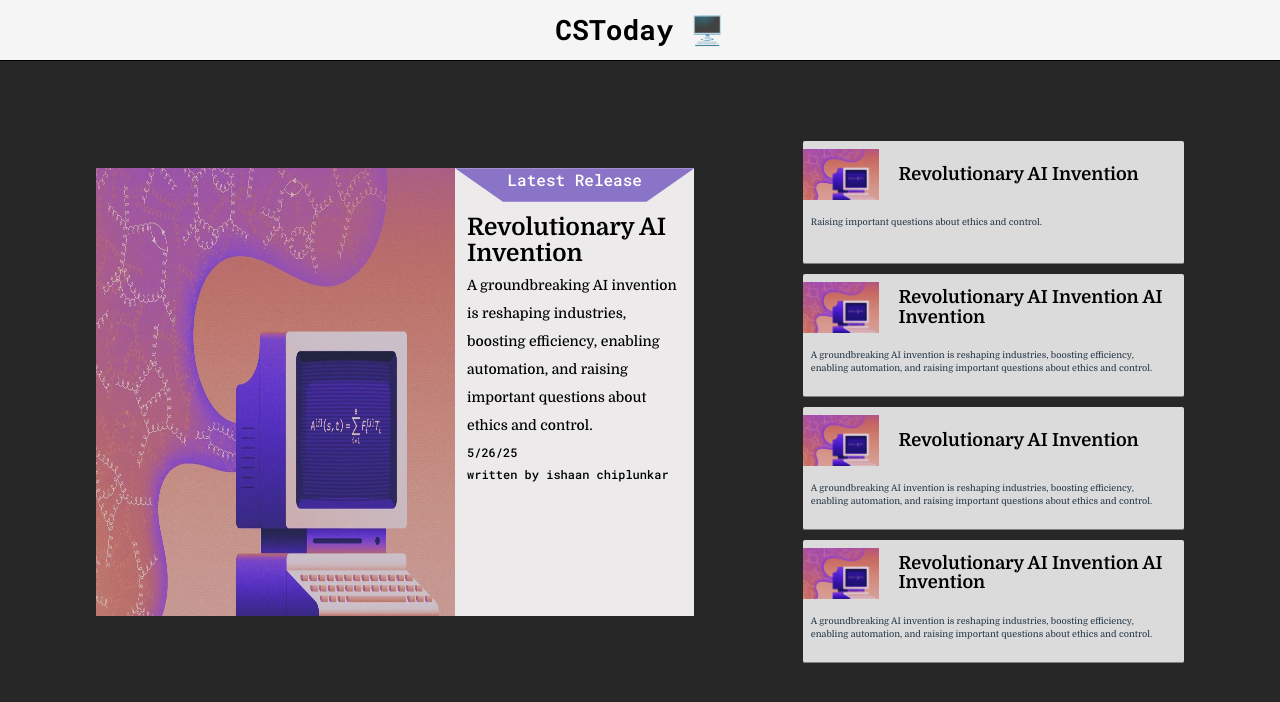
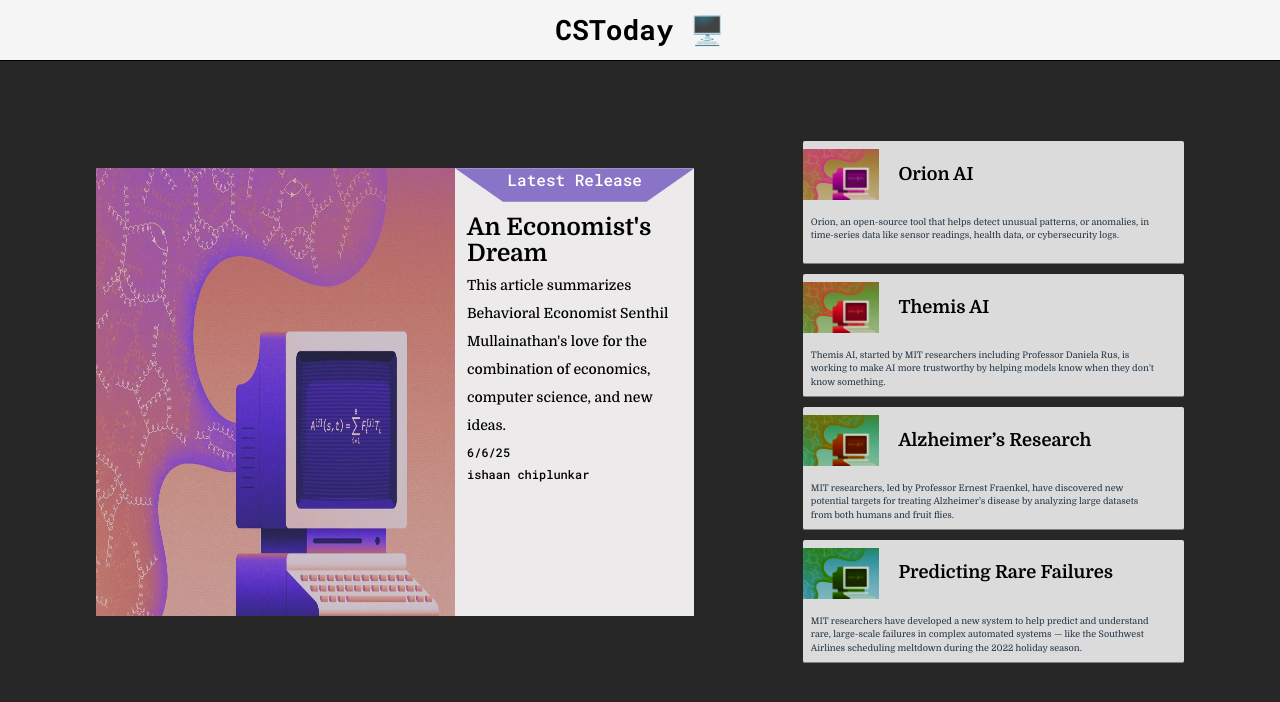
Before and after one commit to ishaanchip/csa-news-final, a React (Vite) app: page / in a window 1280 px wide. Shown: the top 702 px of the page. Built offline with nearby package versions, Linux system fonts and the light colour scheme.

Commit message:
finishing touched to home

```diff
--- a/src/components/Article/ArticleData.js
+++ b/src/components/Article/ArticleData.js
@@ -53,14 +53,13 @@ export const articleOne = {
 
     ]
 
-
 }
 
 export const articleTwo = {
     title:"An Economist's Dream",
     mini_description:"This article summarizes Behavioral Economist Senthil Mullainathan's love for the combination of economics, computer science, and new ideas. ",
     author:'ishaan chiplunkar',
-    release_date:'5/28/25',
+    release_date:'6/6/25',
     img:testImg,
     citation:"",
     sponserOne:{
@@ -198,3 +197,7 @@ export const articleSix = {
       }
     ]
   }
+
+export const homeArticleMainSet = articleTwo
+
+export const homeArticleSideSet = [articleThree, articleFour, articleFive, articleSix];
--- a/src/components/Home/Home.jsx
+++ b/src/components/Home/Home.jsx
@@ -5,6 +5,7 @@ import "./Home.css"
 import testImg from "../../assets/comp.jpg"
 
 //intercomponent imports
+import { homeArticleMainSet, homeArticleSideSet } from '../Article/ArticleData'
 
 
 //external dependenices
@@ -22,54 +23,33 @@ const Home = () => {
       <Link to="article" className='recent-article'>
 
           <div className="cover-image-area">
-              <img  src={testImg} alt="recent-article-image" />
+              <img  src={homeArticleMainSet.img} alt="recent-article-image" />
           </div>
           <div className="summary-text">
             <div className="info-tag">
               <p>Latest Release</p>
             </div>
             <div className="data">
-              <h1 className='article-title'>Revolutionary AI Invention</h1>
-              <p className='article-description'>A groundbreaking AI invention is reshaping industries, boosting efficiency, enabling automation, and raising important questions about ethics and control.</p>
-              <p className='metadata'>5/26/25</p>
-              <p className='metadata'>written by ishaan chiplunkar</p>
+              <h1 className='article-title'>{homeArticleMainSet.title}</h1>
+              <p className='article-description'>{homeArticleMainSet.mini_description}</p>
+              <p className='metadata'>{homeArticleMainSet.release_date}</p>
+              <p className='metadata'>{homeArticleMainSet.author}</p>
             </div>
           </div>
       </Link>
         <div className="recent-catalog">
 
-          <div className="mini-article">
-            <Link to='article' className="top">
-              <img src={testImg} alt="recent-article-image" />
-              <h1>Revolutionary AI Invention</h1>
-            </Link>
-            <p>Raising important questions about ethics and control.</p>
-          </div>
-
-          <div className="mini-article">
-            <Link to='article' className="top">
-              <img src={testImg} alt="recent-article-image" />
-              <h1>Revolutionary AI Invention AI Invention</h1>
-            </Link>
-            <p>A groundbreaking AI invention is reshaping industries, boosting efficiency, enabling automation, and raising important questions about ethics and control.</p>
-          </div>
-
-          <div className="mini-article">
-            <Link to='article' className="top">
-              <img src={testImg} alt="recent-article-image" />
-              <h1>Revolutionary AI Invention</h1>
-            </Link>
-            <p>A groundbreaking AI invention is reshaping industries, boosting efficiency, enabling automation, and raising important questions about ethics and control.</p>
-          </div>
+          {homeArticleSideSet.map((data, i) =>(
+              <div className="mini-article">
+              <Link to='article' className="top">
+                <img src={data.img} alt="recent-article-image" style={{'filter': `hue-rotate(${45 + 45*i}deg)`}}/>
+                <h1>{data.title}</h1>
+              </Link>
+              <p>{data.mini_description}</p>
+            </div>
 
 
-          <div className="mini-article">
-            <Link to='article' className="top">
-              <img src={testImg} alt="recent-article-image" />
-              <h1>Revolutionary AI Invention AI Invention</h1>
-            </Link>
-            <p>A groundbreaking AI invention is reshaping industries, boosting efficiency, enabling automation, and raising important questions about ethics and control.</p>
-          </div>
+          ))}
 
         </div>
       </div>
```
